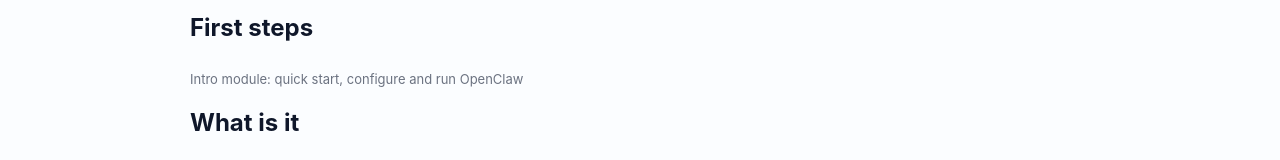
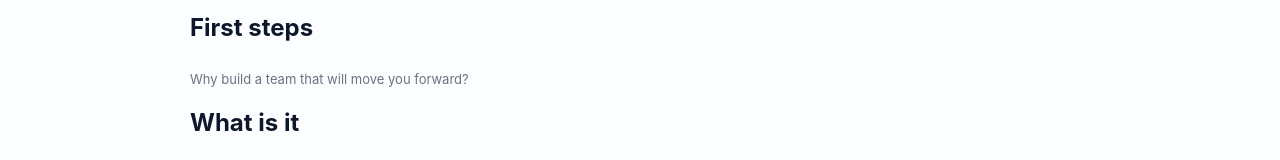
Before and after one commit to novaaurelis/nova-ai-agents-site-backup, a Next.js app: page /en/modules/first-steps in a window 1280 px wide. Shown: the part 182-342 px from the top of the page. Built offline with nearby package versions, Linux system fonts and the light colour scheme.

Commit message:
content: update module subtitle to team-focused CTA (RU/EN)

```diff
--- a/pages/en/modules/first-steps.js
+++ b/pages/en/modules/first-steps.js
@@ -10,7 +10,7 @@
           <a className="sr-only" id="top" />
           <header className="module-header">
             <h1>First steps</h1>
-            <p className="muted">Intro module: quick start, configure and run OpenClaw</p>
+            <p className="muted">Why build a team that will move you forward?</p>
           </header>
 
 
--- a/pages/ru/modules/first-steps.js
+++ b/pages/ru/modules/first-steps.js
@@ -10,7 +10,7 @@
           <a className="sr-only" id="top" />
           <header className="module-header">
             <h1>Первые шаги</h1>
-            <p className="muted">Вводный модуль: быстро стартуем, настраиваем и запускаем OpenClaw</p>
+            <p className="muted">Зачем тебе создавать команду, которая будет двигать тебя вперёд?</p>
           </header>
 
 
```
